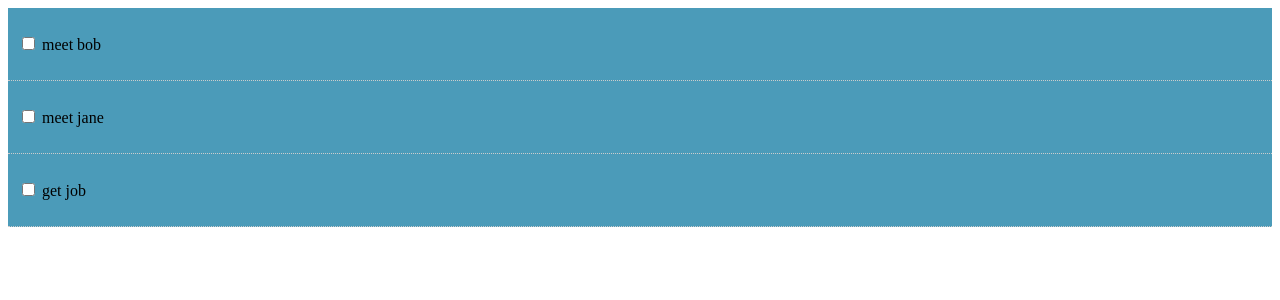
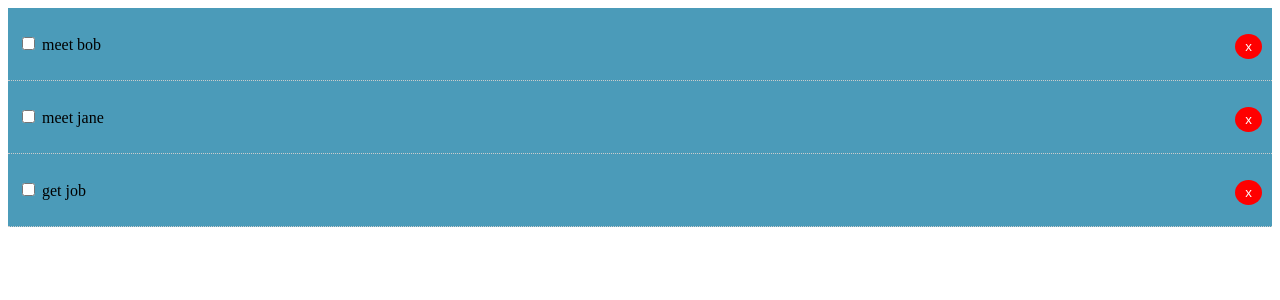
Before and after one commit to wanguinjoka/todoReact, a React (Create React App) app in the folder todo/: page / in a window 1280 px wide. Shown: the top 300 px of the page. Built offline with nearby package versions, Linux system fonts and the light colour scheme.

Commit message:
delete function in app.js

```diff
--- a/todo/src/App.js
+++ b/todo/src/App.js
@@ -33,12 +33,17 @@
     return todo;
   })});
 }
+delTodo = (id)=>{
+  this.setState({todos: [...this.state.todos.filter(todo => todo.id !== id)]});
+}
 
   render(){
 
   return (
     <div className="App">
-    <Todos todos={this.state.todos} markComplete = {this.markComplete}/>
+    <Todos todos={this.state.todos}
+           markComplete = {this.markComplete}
+           delTodo = {this.delTodo}/>
     </div>
   );
 }
--- a/todo/src/components/Todoitem.js
+++ b/todo/src/components/Todoitem.js
@@ -21,6 +21,8 @@
                    <input type="checkbox"
                    onChange ={this.props.markComplete.bind(this,id)} />{' '}
                     {title}
+                    <button onClick={this.props.delTodo.bind(this,id)} style = { btnStyle}>x</button>
+
 
                 </p>
 
@@ -33,4 +35,14 @@
     todo: PropTypes.object.isRequired
   }
 
+const btnStyle = {
+    background: '#ff0000',
+    color: '#fff',
+    border: 'none',
+    padding: '5px 10px',
+    borderRadius: '50%',
+    cursor:'pointer',
+    float: 'right'
+}
+
 export default Todoitem
--- a/todo/src/components/Todos.js
+++ b/todo/src/components/Todos.js
@@ -7,7 +7,9 @@
   render(){
 
   return this.props.todos.map((todo) => (
-    <Todoitem key = {todo.id} todo={todo} markComplete ={this.props.markComplete}/>
+    <Todoitem key = {todo.id} todo={todo}
+    markComplete ={this.props.markComplete}
+    delTodo={this.props.delTodo}/>
   )
 );
 }
```
